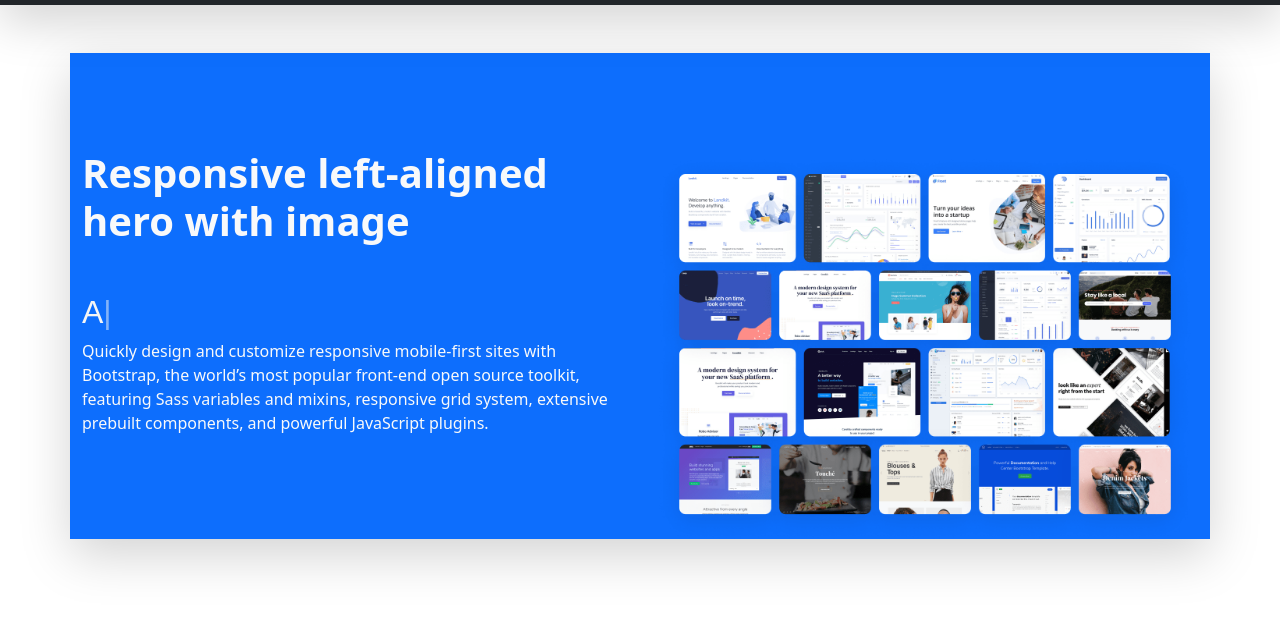
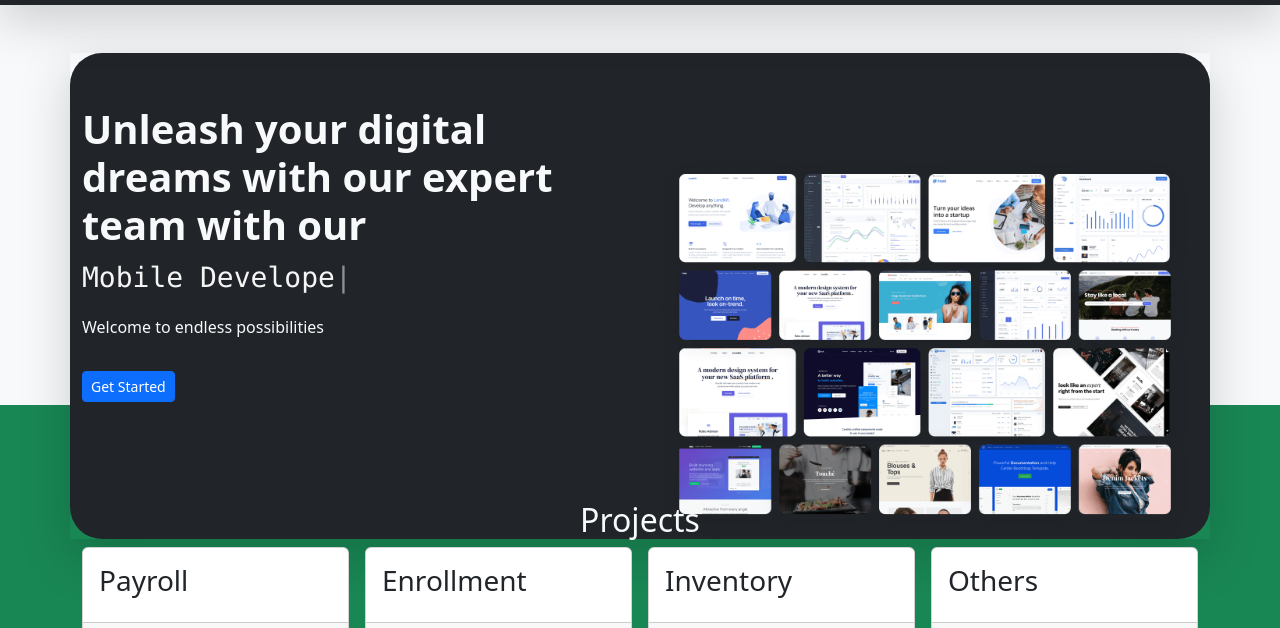
Before and after one commit to HexeCalibre/TeamPortfolio, a website: page index.html in a window 1280 px wide. Shown: the part 93-721 px from the top of the page. Drawn offline with nearby package versions, Linux system fonts and the light colour scheme.

Commit message:
hero component wip

```diff
--- a/css/animation.css
+++ b/css/animation.css
@@ -1,3 +1,4 @@
+/* Hero Animation */
 .animation-container {
     font-family: fantasy;
     text-align: left;
@@ -25,3 +26,13 @@
         Opacity: 1;
     }
 }
+
+/* Project Card Animation */
+
+.project-card{
+    transition: transform 0.2s ease-in;
+}
+
+.project-card:hover{
+    transform: translateY(-15px);
+}
--- a/css/style.css
+++ b/css/style.css
@@ -2,15 +2,6 @@
     margin: 0;
     padding: 0;
     box-sizing: border-box;
-}
-
-/* Card */
-.project-card{
-    transition: transform 0.2s ease-in;
-}
-
-.project-card:hover{
-    transform: translateY(-15px);
 }
 
 .h100{
--- a/index.html
+++ b/index.html
@@ -19,6 +19,7 @@
 </head>
 
 <body>
+  <!-- Navbar Label Start -->
   <nav class="navbar navbar-expand-sm bg-dark text-light">
     <div class="container-fluid">
       <br />
@@ -29,7 +30,9 @@
       </div>
     </div>
   </nav>
+  <!-- Navbar Label End -->
 
+  <!-- Navbar Start -->
   <nav class="navbar navbar-expand-md bg-dark navbar-dark sticky-top shadow-lg" id="navbarNav">
     <div class="container">
       <a class="navbar-brand" href="#top">
@@ -85,6 +88,7 @@
       </div>
     </div>
   </nav>
+  <!-- Navbar End -->
 
   <div data-bs-spy="scroll" data-bs-target="#navbar-example2" data-bs-root-margin="0px 0px -40%"
     data-bs-smooth-scroll="true" class="scrollspy-example" tabindex="0">
@@ -113,48 +117,53 @@
         </div> -->
       <!-- OFF CANVAS -->
       <!-- DESCRIPTION -->
-      <header class="row bg-white shadow-lg" id="top">
+      <div class="row bg-light" id="top">
         <div class="container">
-          <div class="col-12 pt-5 h100">
+          <div class="col-12 pt-5 h50">
             <!-- <button class="btn btn-primary text-light" type="button" data-bs-toggle="offcanvas" data-bs-target="#offcanvasExample" aria-controls="offcanvasExample">
                         <i class="bi bi-play-fill"></i>
                     </button> -->
 
-            <div class="container shadow-lg">
-              <div class="row bg-primary pt-5">
-                <div class="col-sm-12 col-md-6 col-lg-6 mt-5">
-                  <h1 class="mx-auto mb-5 text-left text-light">
-                    <strong>Responsive left-aligned hero with image</strong>
+
+            <!-- Hero Start -->
+            <main class="container shadow-lg">
+              <div class="row bg-dark pt-5 rounded-5">
+                <div class="col-sm-12 col-md-6 col-lg-6 mt-1 mb-1">
+                  <h1 class="mx-auto text-left text-light">
+                    <strong>Unleash your digital dreams with our expert team with our</strong>
                   </h1>
                   <div class="animation-container">
-                    <h2 class="animation-content" id="typing-text"></h2>
+                    <p class="animation-content font-monospace fs-3" id="typing-text"></p>
                   </div>
+
                   <p class="mx-auto text-light">
-                    Quickly design and customize responsive mobile-first sites
-                    with Bootstrap, the world’s most popular front-end open
-                    source toolkit, featuring Sass variables and mixins,
-                    responsive grid system, extensive prebuilt components, and
-                    powerful JavaScript plugins.
+                    Welcome to endless possibilities
                   </p>
+
+                  <!-- Call To Action -->
+                    <a href="#" class="btn btn-primary btn-sm my-3">Get Started</a>
+
                 </div>
                 <div class="col-sm-12 col-md-6 col-lg-6 mt-5">
-                  <img src="./img/sample-hero.png" alt="hero image" class="mx-auto" width="100%" />
+                  <img src="./img/sample-hero.png" alt="hero image" class="mx-auto img-fluid" />
                 </div>
               </div>
-            </div>
+            </main>
+
           </div>
         </div>
-      </header>
+      </div>
 
       <!-- PROJECTS -->
       <div class="row bg-success pt-5" id="projects">
         <div class="col-12 pt-5 h100">
+          <h2 class="text-light text-center">Projects</h2>
           <div class="container">
             <div class="row g-3">
               <div class="col-sm-12 col-md-6 col-lg-3 mb-3">
                 <div class="card project-card">
                   <div class="card-body">
-                    <h3>IMAGE</h3>
+                    <h3>Payroll</h3>
                   </div>
                   <div class="card-footer">
                     <p>
@@ -168,7 +177,7 @@
               <div class="col-sm-12 col-md-6 col-lg-3 mb-3">
                 <div class="card project-card">
                   <div class="card-body">
-                    <h3>IMAGE</h3>
+                    <h3>Enrollment</h3>
                   </div>
                   <div class="card-footer">
                     <p>
@@ -182,7 +191,7 @@
               <div class="col-sm-12 col-md-6 col-lg-3 mb-3">
                 <div class="card project-card">
                   <div class="card-body">
-                    <h3>IMAGE</h3>
+                    <h3>Inventory</h3>
                   </div>
                   <div class="card-footer">
                     <p>
@@ -196,7 +205,7 @@
               <div class="col-sm-12 col-md-6 col-lg-3 mb-3">
                 <div class="card project-card">
                   <div class="card-body">
-                    <h3>IMAGE</h3>
+                    <h3>Others</h3>
                   </div>
                   <div class="card-footer">
                     <p>
--- a/script.js
+++ b/script.js
@@ -1,4 +1,4 @@
-const phrases = ["Programmer", "Web Developer", "App Developer"]
+const phrases = ["Web Developer?", "Mobile Developer?", "Game Developer?" , "Ethical Hacker?"]
 const typingSpeed = 150;
 const deleteSpeed = 50;
 const initialDisplayDuration = 0;
```
